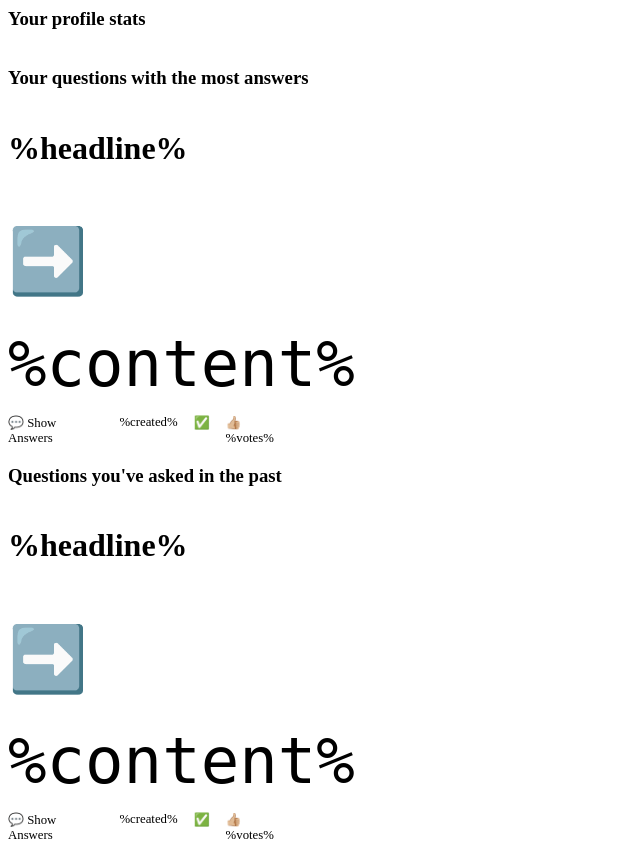
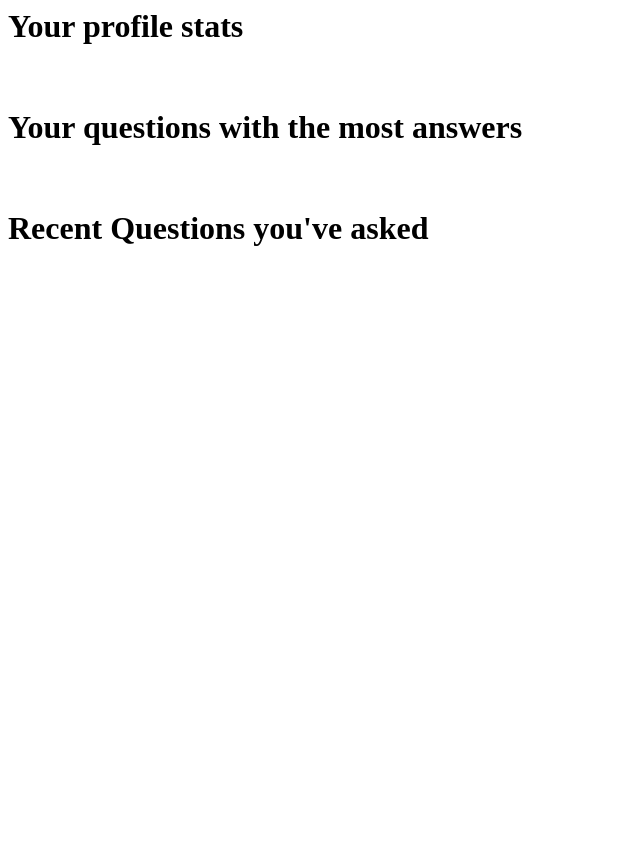
Before and after one commit to tiemma/stackoverflow-lite, a Python web app: template UI/templates/profile/index.html in a window 1280 px wide. Shown: the whole page, without its empty margins (0-640 px from the left). After the commit the page ends 246 px from the top, so only its background shows below. Run offline with Jinja, Linux system fonts and the light colour scheme; the template is opened without the code that fills it, so the values that code supplies are empty.

Commit message:
Final implementation of profile page done

```diff
--- a/UI/css/index.css
+++ b/UI/css/index.css
@@ -2,6 +2,7 @@
 body{
     background-color: #eee;
     font-family: 'M PLUS Rounded 1c', sans-serif;
+    margin: 0;
 }
 
 body *{
--- a/UI/css/profiles/index.css
+++ b/UI/css/profiles/index.css
@@ -4,7 +4,7 @@
 
 
 /*==========QUESTIONS LIST WITH THE MOST ANSWERS===============*/
-#questions-list, #questions-with-most-answers-list, #profile-hits{
+#questions, #questions-with-most-answers-list, #profile-hits{
     column-count: 1;
     position: relative;
 }
@@ -14,11 +14,16 @@
         column-count: 3;
     }
 
-    #questions-list, #questions-with-most-answers-list{
-        column-count: 4;
+    #questions, #questions-with-most-answers-list{
+        column-count: 2;
     }
 
-    .details code{
+    #profile-hits .details code{
         font-size: 4rem;
     }
+
+    h3{
+        font-size: 2rem;
+    }
+
 }
--- a/UI/js/index.js
+++ b/UI/js/index.js
@@ -1,5 +1,5 @@
-// const API_URL = 'https://stackoverflow-lite-api-node.herokuapp.com/api/v1';
-const API_URL = 'http://localhost:3000/api/v1';
+let API_URL = 'https://stackoverflow-lite-api-node.herokuapp.com/api/v1';
+if (localStorage.getItem('dev') === 'true') API_URL = 'http://localhost:3000/api/v1';
 
 const initPage = () => {
   setTimeout(
@@ -39,6 +39,8 @@ const loadProfile = () => {
     .then((response) => {
       document.querySelector('section#content').innerHTML = response;
       fetchCountsForProfile();
+      fetchRecentQuestions();
+      fetchPopularQuestions();
       createEventListeners();
       initPage();
     });
--- a/UI/templates/profile/index.html
+++ b/UI/templates/profile/index.html
@@ -2,88 +2,20 @@
 <link href='css/questions/index.css' rel='stylesheet' />
 <link href='css/profiles/index.css' rel='stylesheet' />
 
-<div id='user'>
-    <h3>Your profile stats</h3>
+<div id='user' class="mg-t-1">
+    <h3 class="mg-t-1">Your profile stats</h3>
     <div id="profile-hits">
 
     </div>
 
 
-    <h3>Your questions with the most answers</h3>
+    <h3 class="mg-t-1">Your questions with the most answers</h3>
     <div id='questions-with-most-answers-list'>
-        <div class='questions shadow-depth-2 bg-white margin-1 padding-1 red-dashed pointer'>
-            <div class='headline' title='Title the user gave the question'>
-                <h1>%headline%</h1>
-            </div>
-            <div class='details margin-1' title='Details about the question asked'>
-                <code>
-                    %content%
-                </code>
-            </div>
-            <div class='answers full-width'>
-                <div class='flex-end left'>Answers</div>
-                <hr />
 
-                <section class='answer-loader'>
-                    <div class='showbox'>
-                        <div class='loader'>
-                            <svg class='circular' viewBox='25 25 50 50'>
-                                <circle class='path' cx='50' cy='50' r='20' fill='none' stroke-width='2' stroke-miterlimit='10'></circle>
-                            </svg>
-                        </div>
-                    </div>
-                </section>
-
-                <div class='input-field margin-1 flex-end'>
-                    <input type='submit' value='Create Answer' class="green-dashed padding-half pointer" id="create-answer-button" data-questionid='%question-id%'/>
-                </div>
-                <hr />
-            </div>
-            <div class='footer-details flex-end mg-bt-1'>
-                <div class='read-more pointer' title="Show all answers" data-questionid='%question-id%'>Show Answers</div>
-                <div class='created-at' title="Date and time the answer was created">%created%</div>
-                <div class='accepted' title='Answer has been accepted'></div>
-                <div class='votes' title='Number of votes the question has'>%votes%</div>
-            </div>
-        </div>
     </div>
 
-    <h3>Questions you've asked in the past</h3>
-    <div id='questions-list'>
-        <div class='questions shadow-depth-2 bg-white margin-1 padding-1 red-dashed pointer'>
-            <div class='headline' title='Title the user gave the question'>
-                <h1>%headline%</h1>
-            </div>
-            <div class='details margin-1' title='Details about the question asked'>
-                <code>
-                    %content%
-                </code>
-            </div>
-            <div class='answers full-width'>
-                <div class='flex-end left'>Answers</div>
-                <hr />
+    <h3 class="mg-t-1">Recent Questions you've asked</h3>
+    <div id='questions'>
 
-                <section class='answer-loader'>
-                    <div class='showbox'>
-                        <div class='loader'>
-                            <svg class='circular' viewBox='25 25 50 50'>
-                                <circle class='path' cx='50' cy='50' r='20' fill='none' stroke-width='2' stroke-miterlimit='10'></circle>
-                            </svg>
-                        </div>
-                    </div>
-                </section>
-
-                <div class='input-field margin-1 flex-end'>
-                    <input type='submit' value='Create Answer' class="green-dashed padding-half pointer" id="create-answer-button" data-questionid='%question-id%'/>
-                </div>
-                <hr />
-            </div>
-            <div class='footer-details flex-end mg-bt-1'>
-                <div class='read-more pointer' title="Show all answers" data-questionid='%question-id%'>Show Answers</div>
-                <div class='created-at' title="Date and time the answer was created">%created%</div>
-                <div class='accepted' title='Answer has been accepted'></div>
-                <div class='votes' title='Number of votes the question has'>%votes%</div>
-            </div>
-        </div>
     </div>
 </div>
```
Also changed, not shown: UI/index.html (+8 -5 lines), UI/js/profiles/index.js (+18 -1 lines), UI/js/questions/index.js (+17 -25 lines).
